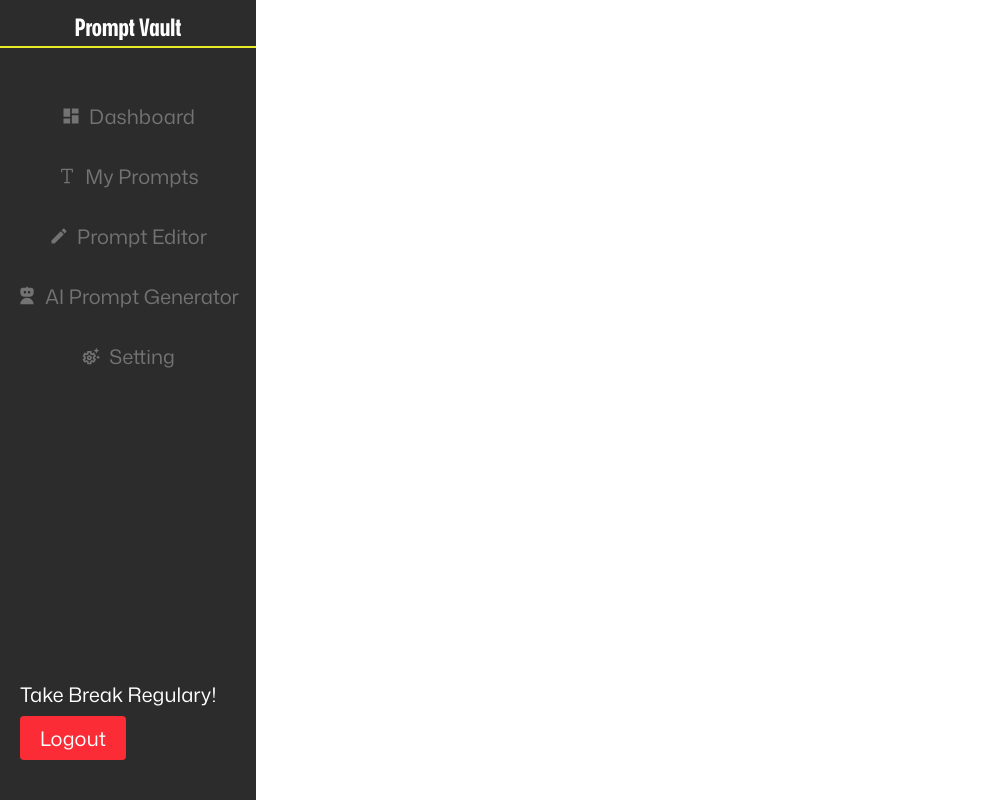
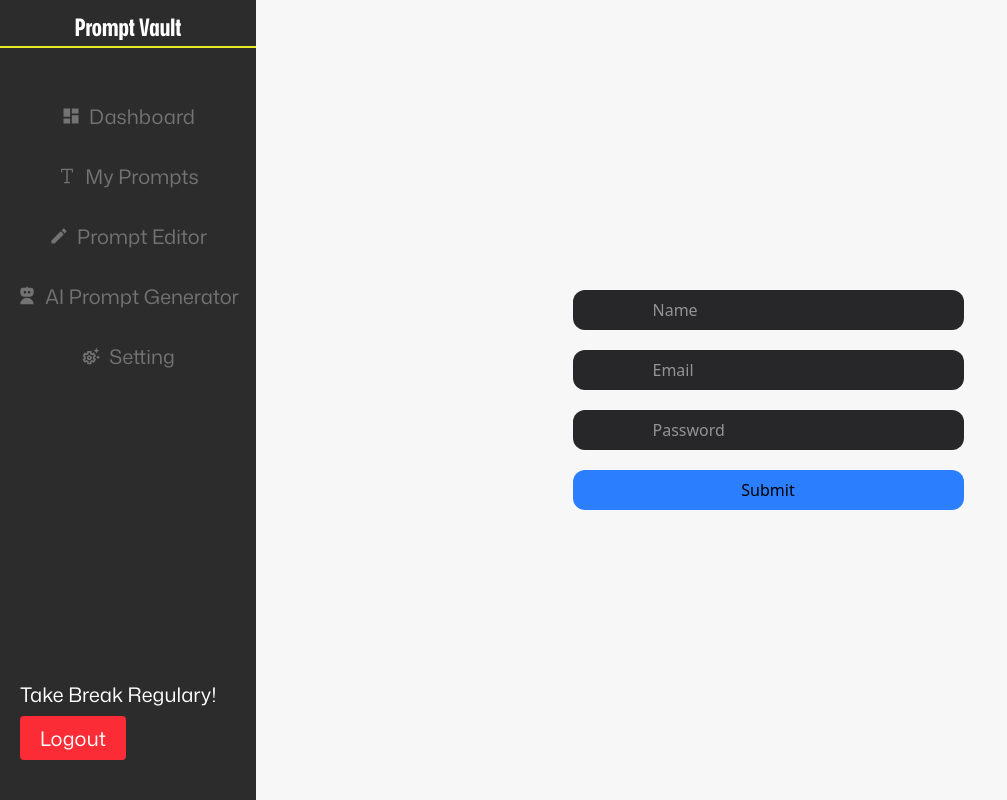
Before and after one commit to Kavyparmar1/promptvault, a React (Vite) app in the folder client/: page /register in a window 1280 px wide. Shown: the whole page, without its empty margins (0-1007 px from the left). Built offline with nearby package versions, Linux system fonts and the light colour scheme.

Commit message:
register done

```diff
--- /dev/null
+++ b/client/src/components/Promptscreate.jsx
@@ -0,0 +1,65 @@
+import React, { useState } from 'react'
+import axios from 'axios'
+const Promptscreate = () => {
+     const [title, settitle] = useState("")
+     const [prompt, setprompt] = useState("")
+     const [tag, settag] = useState("")
+     const [category, setcategory] = useState("")
+
+    const submitHandler =async (e)=>{
+          e.preventDefault()
+          const form = {
+             title:title,
+             prompt:prompt,
+             tag:tag,
+             category:category
+          }
+   //api's
+
+
+
+    }
+
+  return (
+     <>
+         <form className='h-[80%] rounded-4xl p-1 w-[50%] bg-[#FFFFFF] flex flex-col gap-10 items-center justify-center' action="">
+              <input
+              value={title}
+              onChange={(e)=>settitle(e.target.value)}
+              className='bg-zinc-800 text-white rounded-xl px-20 py-2 outline-none ' type="text" placeholder='Title' />
+              <textarea
+              value={prompt}
+              onChange={(e)=>setprompt(e.target.value)}
+              className='bg-zinc-800 text-white rounded-xl px-20 py-5 h-40 outline-none ' placeholder='Paste Your Prompt' name="" id=""></textarea>
+              <select
+              value={tag}
+              onChange={(e)=>settag(e.target.value)}
+              className='bg-zinc-800 text-white rounded-xl px-20 py-2  outline-none ' name="" id="">
+                <option selected disabled value="Tag">Select a Tag</option>
+                 <option value="Marketing">Marketing</option>
+                 <option value="Design">Design</option>
+                 <option   value="Coding">Coding</option>
+                 <option value="Writing">Writing</option>
+                 <option value="Business">Business</option>
+                 <option value="Education">Education</option>
+                 <option value="Research">Research</option>
+                 <option value="AI Tools">AI Tools</option>
+                 <option value="Social Media">Social Media</option>
+                 <option value="Productivity">Productivity</option>
+                 <option value="Other">Other</option>
+              </select>
+              <select
+            value={category}
+            onChange={(e)=>setcategory(e.target.value)}
+              className='bg-zinc-800 text-white rounded-xl px-20 py-2  outline-none ' name="" id="">
+                 <option selected disabled value="category">Select Category</option>
+                 <option value="Personal">Personal</option>
+                 <option value="Community">Community</option>
+              </select>
+              <button onClick={submitHandler} className='px-14 py-2 rounded bg-blue-500'>Submit</button>
+         </form>
+     </>
+  )
+}
+
+export default Promptscreate
--- /dev/null
+++ b/client/src/components/Register.jsx
@@ -0,0 +1,76 @@
+import React, { useState } from 'react'
+import axios from 'axios'
+const Register = () => {
+    const [name, setname] = useState('')
+    const [email, setemail] = useState('')
+    const [password, setpassword] = useState('')
+    const [loading, setloading] = useState(false)
+    const submitHandler =async (e)=>{
+        e.preventDefault()
+        const form = {
+           name:name,
+           email:email,
+           password:password
+        }
+        console.log(form);
+
+ //api's
+ if (loading) return
+
+ setloading(true)
+
+try {
+    const res=  await axios.post('http://localhost:3000/api/auth/register',{
+        name:form.name,
+        email:form.email,
+        password:form.password
+    },{
+        withCredentials:true
+    })
+    console.log(res.data.message);
+
+    setTimeout(() => {
+        setname('')
+        setemail('')
+        setpassword('')
+        setloading(false)
+
+    }, 3000);
+    alert(res.data.message || 'Registered successfully!');
+
+} catch (error) {
+setTimeout(() => {
+    alert(error.response?.data?.message || 'Something went wrong!')
+    setloading(false)
+
+}, 1500);
+}
+
+
+
+
+  }
+  return (
+    <div className='h-screen w-[80%] ml-[20%]  flex items-center justify-center bg-[#F7F7F7]'>
+            <form className='flex flex-col gap-5' action="">
+            <input
+              value={name}
+              onChange={(e)=>setname(e.target.value)}
+              className='bg-zinc-800 text-white rounded-xl px-20 py-2 outline-none ' type="text" placeholder='Name' />
+               <input
+              value={email}
+              onChange={(e)=>setemail(e.target.value)}
+              className='bg-zinc-800 text-white rounded-xl px-20 py-2 outline-none ' type="text" placeholder='Email' />
+               <input
+              value={password}
+              onChange={(e)=>setpassword(e.target.value)}
+              className='bg-zinc-800 text-white rounded-xl px-20 py-2 outline-none ' type="password" placeholder='Password' />
+              <button onClick={submitHandler} className='px-14 py-2 rounded-xl rounded bg-blue-500'>
+              {loading ? 'Submitting...' : 'Submit'}
+              </button>
+            </form>
+    </div>
+  )
+}
+
+export default Register
--- a/client/src/pages/Prompt.jsx
+++ b/client/src/pages/Prompt.jsx
@@ -1,9 +1,10 @@
 import React from 'react'
+import Promptscreate from '../components/Promptscreate'
 
 const Prompt = () => {
   return (
-    <div className='h-screen w-[80%] ml-[20%]   bg-[#F7F7F7]'>
-      <h1>hello</h1>
+    <div className='h-screen w-[80%] ml-[20%]  flex items-center justify-center bg-[#F7F7F7]'>
+      <Promptscreate/>
     </div>
   )
 }
--- a/client/src/routes/Mainroutes.jsx
+++ b/client/src/routes/Mainroutes.jsx
@@ -5,6 +5,7 @@ import Promptme from '../Pages/Promptme'
 import Prompt from '../Pages/Prompt'
 import Ai from '../Pages/Ai'
 import Setting from '../Pages/Setting'
+import Register from '../components/Register'
 
 
 
@@ -15,7 +16,7 @@ const Mainroutes = () => {
 
            <Route path='/dashboard' element={<Dashboard/> } />
            <Route path='/prompts' element={<Promptme/> } />
-
+           <Route path='/register' element={<Register />}/>
            <Route path='/edit' element={<Prompt/> } />
            <Route path='/ai' element={<Ai/> } />
            <Route path='/setting' element={<Setting/> } />
```
Also changed, not shown: 1 other file (tests, documents, lock files or other folders).
